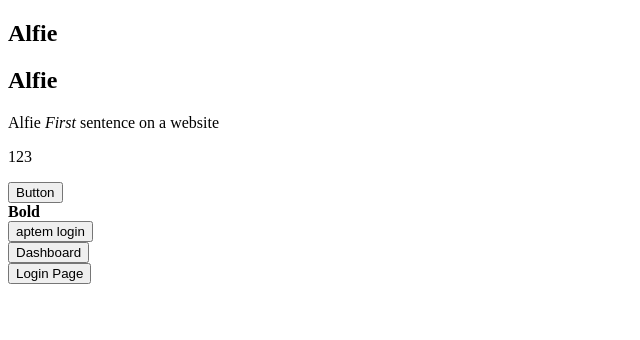
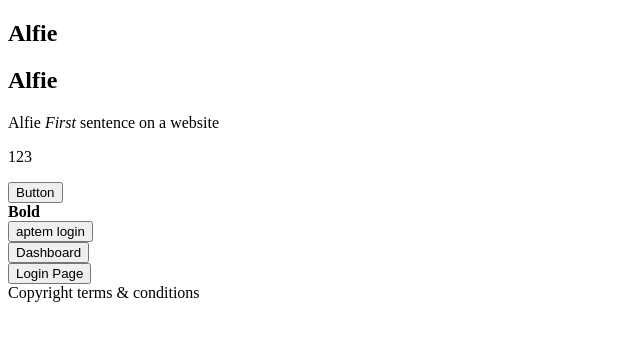
Before and after one commit to alfiejscully/HTML-Crash-Course, a plain HTML site: page index.html in a window 1280 px wide. Shown: the whole page, without its empty margins (0-640 px from the left). Drawn offline with Linux system fonts and the light colour scheme.

Commit message:
updated footer on index and login

```diff
--- a/index.html
+++ b/index.html
@@ -31,5 +31,8 @@
         </div>
       </section>
     </main>
+    <footer>
+      Copyright terms & conditions
+    </footer>
   </body>
 </html>
```
Also changed, not shown: login.html (+1 -1 lines).
